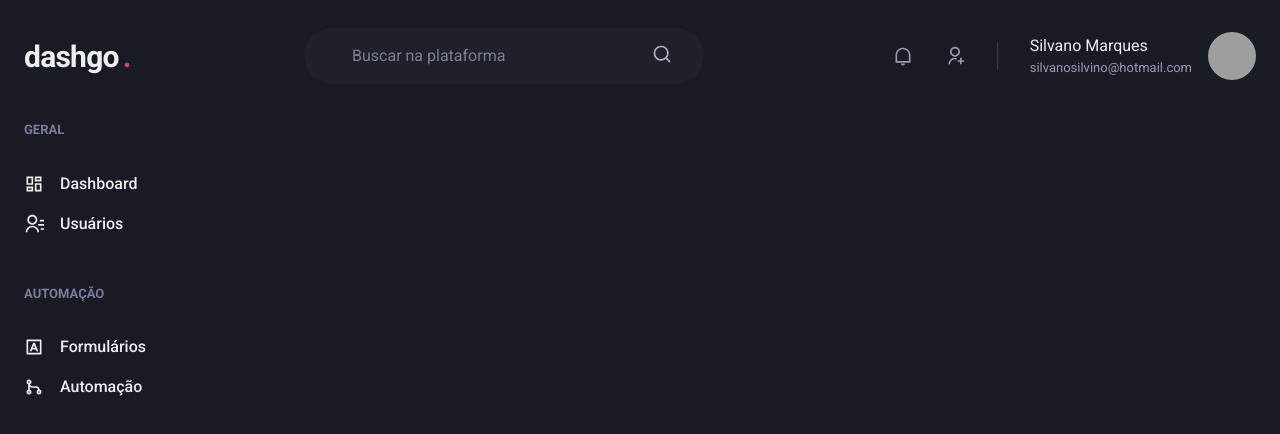
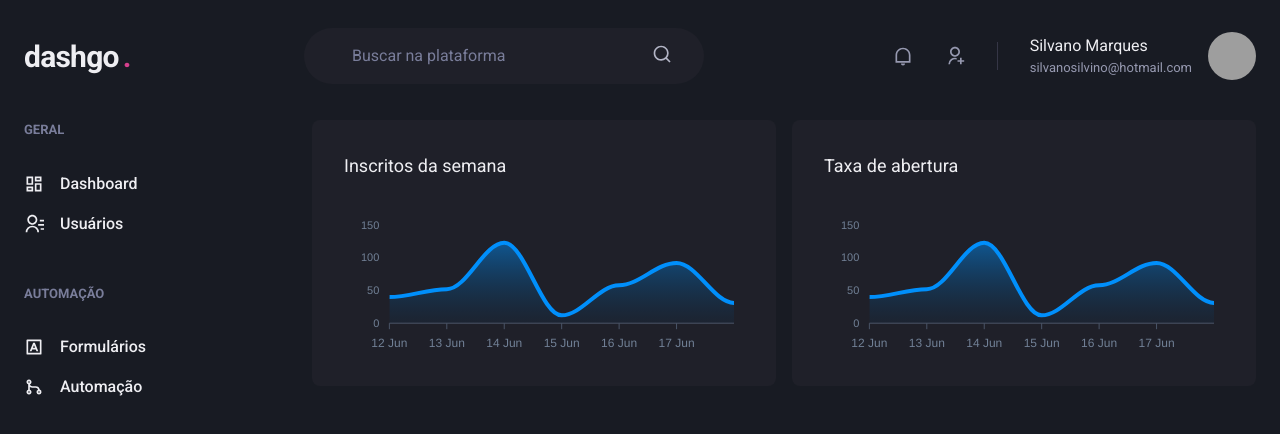
Before and after one commit to SilvanoGPM/dashgo, a Next.js app: page /dashboard in a window 1280 px wide. Shown: the top 434 px of the page. Built offline with nearby package versions, Linux system fonts and the light colour scheme; grey boxes are pictures that could not be loaded.

Commit message:
feat: add Dashboard page

```diff
--- a/package.json
+++ b/package.json
@@ -16,10 +16,12 @@
     "@chakra-ui/react": "^2.2.1",
     "@emotion/react": "^11.9.3",
     "@emotion/styled": "^11.9.3",
+    "apexcharts": "^3.35.3",
     "framer-motion": "^6.3.11",
     "next": "12.1.5",
     "next-pwa": "^5.5.2",
     "react": "18.1.0",
+    "react-apexcharts": "^1.4.0",
     "react-dom": "18.1.0",
     "react-icons": "^4.4.0"
   },
--- a/src/pages/dashboard.tsx
+++ b/src/pages/dashboard.tsx
@@ -1,6 +1,65 @@
-import { Flex } from '@chakra-ui/react';
+import { Box, Flex, SimpleGrid, Text, theme } from '@chakra-ui/react';
+import dynamic from 'next/dynamic';
+
 import { Header } from 'components/Header';
 import { Sidebar } from 'components/Sidebar';
+
+const Chart = dynamic(() => import('react-apexcharts'), { ssr: false });
+
+const options = {
+  chart: {
+    toolbar: {
+      show: false,
+    },
+    zoom: {
+      enabled: false,
+    },
+    foreColor: theme.colors.gray[500],
+  },
+
+  grid: {
+    show: false,
+  },
+
+  dataLabels: {
+    enabled: false,
+  },
+
+  tooltip: {
+    enabled: false,
+  },
+
+  xaxis: {
+    type: 'datetime' as const,
+    axisBorder: {
+      color: theme.colors.gray[600],
+    },
+    axisTicks: {
+      color: theme.colors.gray[600],
+    },
+    categories: [
+      '2022-06-12T00:00:00.000Z',
+      '2022-06-13T00:00:00.000Z',
+      '2022-06-14T00:00:00.000Z',
+      '2022-06-15T00:00:00.000Z',
+      '2022-06-16T00:00:00.000Z',
+      '2022-06-17T00:00:00.000Z',
+      '2022-06-18T00:00:00.000Z',
+    ],
+  },
+
+  fill: {
+    opacity: 0.3,
+    type: 'gradient',
+    gradient: {
+      shade: 'dark',
+      opacityFrom: 0.7,
+      opacityTo: 0.3,
+    },
+  },
+};
+
+const series = [{ name: 'series1', data: [40, 52, 123, 12, 58, 92, 31] }];
 
 export default function Dashboard() {
   return (
@@ -9,6 +68,28 @@ export default function Dashboard() {
 
       <Flex w="100%" my="6" mx="auto" px="6" maxWidth={1480}>
         <Sidebar />
+
+        <SimpleGrid
+          flex="1"
+          gap="4"
+          minChildWidth="320px"
+          alignItems="flex-start"
+        >
+          <Box p="8" pb="4" bg="gray.800" borderRadius={8}>
+            <Text fontSize="large" mb="4">
+              Inscritos da semana
+            </Text>
+
+            <Chart options={options} series={series} type="area" height={160} />
+          </Box>
+
+          <Box p="8" pb="4" bg="gray.800" borderRadius={8}>
+            <Text fontSize="large" mb="4">
+              Taxa de abertura
+            </Text>
+            <Chart options={options} series={series} type="area" height={160} />
+          </Box>
+        </SimpleGrid>
       </Flex>
     </Flex>
   );
```
Also changed, not shown: 1 other file (tests, documents, lock files or other folders).
